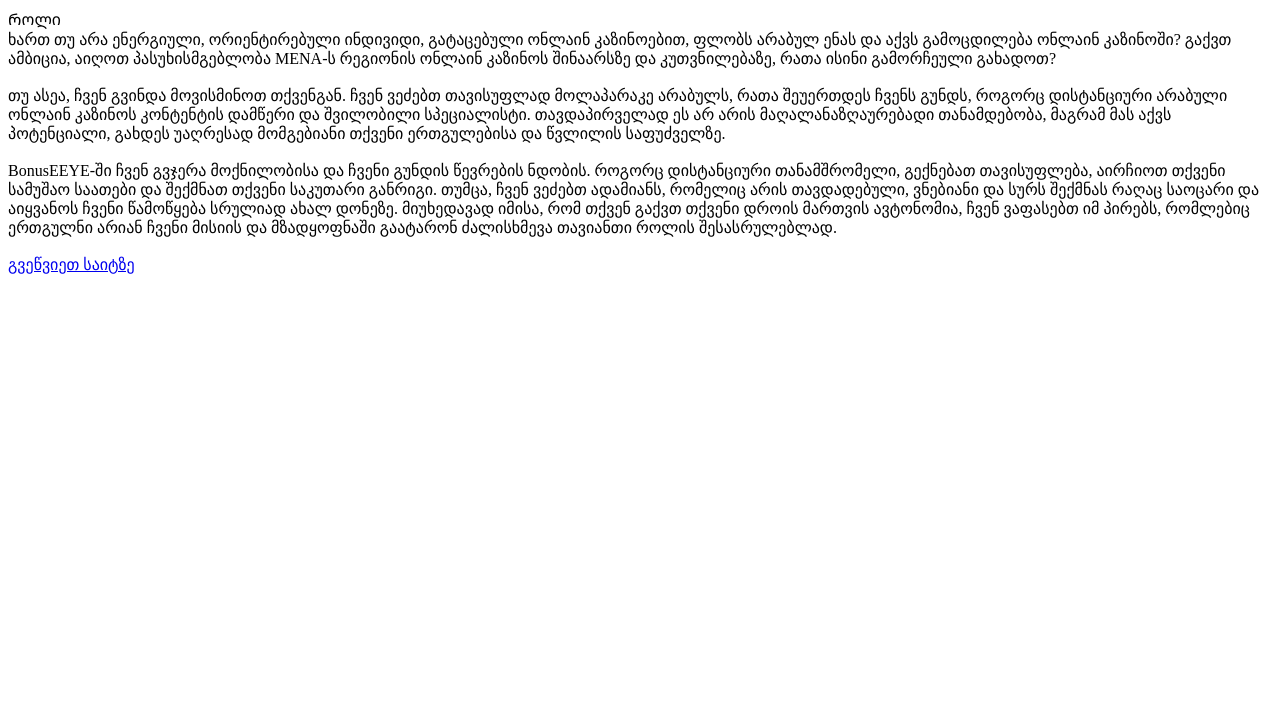
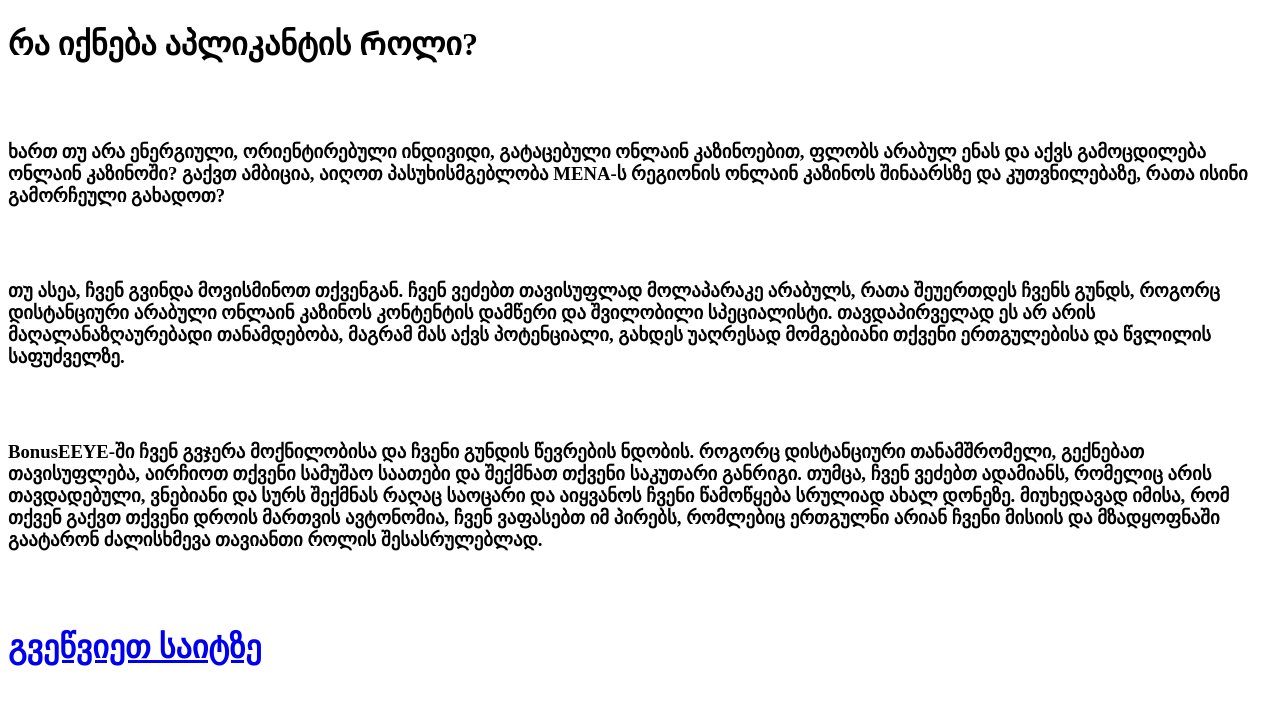
Before and after one commit to calipso13/moderators..com, a plain HTML site: page index.html in a window 1280 px wide. Drawn offline with Linux system fonts and the light colour scheme.

Commit message:
Add files via upload

```diff
--- a/index.html
+++ b/index.html
@@ -6,18 +6,18 @@
     <title>FreeCash</title>
 </head>
 <body>
-    Როლი
-<br>
-
-ხართ თუ არა ენერგიული, ორიენტირებული ინდივიდი, გატაცებული ონლაინ კაზინოებით, ფლობს არაბულ ენას და აქვს გამოცდილება ონლაინ კაზინოში? გაქვთ ამბიცია, აიღოთ პასუხისმგებლობა MENA-ს რეგიონის ონლაინ კაზინოს შინაარსზე და კუთვნილებაზე, რათა ისინი გამორჩეული გახადოთ?
+ <h1>რა იქნება აპლიკანტის Როლი?</h1>
 <br>
 <br>
-თუ ასეა, ჩვენ გვინდა მოვისმინოთ თქვენგან. ჩვენ ვეძებთ თავისუფლად მოლაპარაკე არაბულს, რათა შეუერთდეს ჩვენს გუნდს, როგორც დისტანციური არაბული ონლაინ კაზინოს კონტენტის დამწერი და შვილობილი სპეციალისტი. თავდაპირველად ეს არ არის მაღალანაზღაურებადი თანამდებობა, მაგრამ მას აქვს პოტენციალი, გახდეს უაღრესად მომგებიანი თქვენი ერთგულებისა და წვლილის საფუძველზე.
+<h3>ხართ თუ არა ენერგიული, ორიენტირებული ინდივიდი, გატაცებული ონლაინ კაზინოებით, ფლობს არაბულ ენას და აქვს გამოცდილება ონლაინ კაზინოში? გაქვთ ამბიცია, აიღოთ პასუხისმგებლობა MENA-ს რეგიონის ონლაინ კაზინოს შინაარსზე და კუთვნილებაზე, რათა ისინი გამორჩეული გახადოთ?</h3>
 <br>
 <br>
-BonusEEYE-ში ჩვენ გვჯერა მოქნილობისა და ჩვენი გუნდის წევრების ნდობის. როგორც დისტანციური თანამშრომელი, გექნებათ თავისუფლება, აირჩიოთ თქვენი სამუშაო საათები და შექმნათ თქვენი საკუთარი განრიგი. თუმცა, ჩვენ ვეძებთ ადამიანს, რომელიც არის თავდადებული, ვნებიანი და სურს შექმნას რაღაც საოცარი და აიყვანოს ჩვენი წამოწყება სრულიად ახალ დონეზე. მიუხედავად იმისა, რომ თქვენ გაქვთ თქვენი დროის მართვის ავტონომია, ჩვენ ვაფასებთ იმ პირებს, რომლებიც ერთგულნი არიან ჩვენი მისიის და მზადყოფნაში გაატარონ ძალისხმევა თავიანთი როლის შესასრულებლად.
+<h3>თუ ასეა, ჩვენ გვინდა მოვისმინოთ თქვენგან. ჩვენ ვეძებთ თავისუფლად მოლაპარაკე არაბულს, რათა შეუერთდეს ჩვენს გუნდს, როგორც დისტანციური არაბული ონლაინ კაზინოს კონტენტის დამწერი და შვილობილი სპეციალისტი. თავდაპირველად ეს არ არის მაღალანაზღაურებადი თანამდებობა, მაგრამ მას აქვს პოტენციალი, გახდეს უაღრესად მომგებიანი თქვენი ერთგულებისა და წვლილის საფუძველზე.</h3>
 <br>
 <br>
-<a href="https://www.youtube.com/watch?v=dQw4w9WgXcQ">გვეწვიეთ საიტზე</a>
+<h3>BonusEEYE-ში ჩვენ გვჯერა მოქნილობისა და ჩვენი გუნდის წევრების ნდობის. როგორც დისტანციური თანამშრომელი, გექნებათ თავისუფლება, აირჩიოთ თქვენი სამუშაო საათები და შექმნათ თქვენი საკუთარი განრიგი. თუმცა, ჩვენ ვეძებთ ადამიანს, რომელიც არის თავდადებული, ვნებიანი და სურს შექმნას რაღაც საოცარი და აიყვანოს ჩვენი წამოწყება სრულიად ახალ დონეზე. მიუხედავად იმისა, რომ თქვენ გაქვთ თქვენი დროის მართვის ავტონომია, ჩვენ ვაფასებთ იმ პირებს, რომლებიც ერთგულნი არიან ჩვენი მისიის და მზადყოფნაში გაატარონ ძალისხმევა თავიანთი როლის შესასრულებლად.</h3>
+<br>
+<br>
+<h1><a href="https://www.youtube.com/watch?v=dQw4w9WgXcQ">გვეწვიეთ საიტზე</a></h1>
 </body>
 </html>
```
